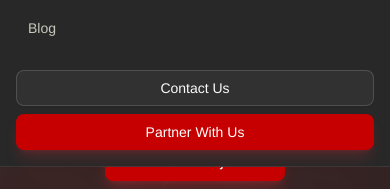
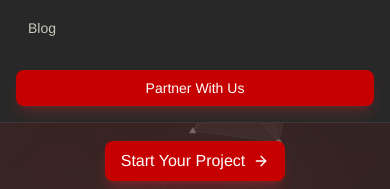
Before and after one commit to wtklhub/WTMSI, a Next.js app: page / in a window 390 px wide. Both pictures are taken after a click on the button 362 px from the left and 32 px from the top of the page. Shown: the part 247-436 px from the top of the page. Built offline with nearby package versions, Linux system fonts and the light colour scheme; no server answers.

Commit message:
fix: update contact link to use button for "Partner With Us"

```diff
--- a/src/components/landing/navbar.tsx
+++ b/src/components/landing/navbar.tsx
@@ -61,7 +61,6 @@ export function Navbar() {
           </Link> */}
           <Link
             href="/contact"
-            className="text-sm text-muted-foreground transition-colors hover:text-foreground"
           >
             <Button className="bg-[var(--brand)] text-[var(--brand-foreground)] hover:bg-[var(--brand-hover)] shadow-lg shadow-red-500/20">
               Partner With Us
@@ -111,15 +110,19 @@ export function Navbar() {
               </Link>
             ))}
             <div className="mt-4 flex flex-col gap-2">
-              <Button
+              {/* <Button
                 variant="outline"
                 className="w-full border-border/70"
               >
                 Contact Us
-              </Button>
-              <Button className="w-full bg-[var(--brand)] text-[var(--brand-foreground)] hover:bg-[var(--brand-hover)] shadow-lg shadow-red-500/20">
-                Partner With Us
-              </Button>
+              </Button> */}
+              <Link
+                href="/contact"
+              >
+                <Button className="w-full bg-[var(--brand)] text-[var(--brand-foreground)] hover:bg-[var(--brand-hover)] shadow-lg shadow-red-500/20">
+                  Partner With Us
+                </Button>
+              </Link>
             </div>
           </div>
         </div>
```
